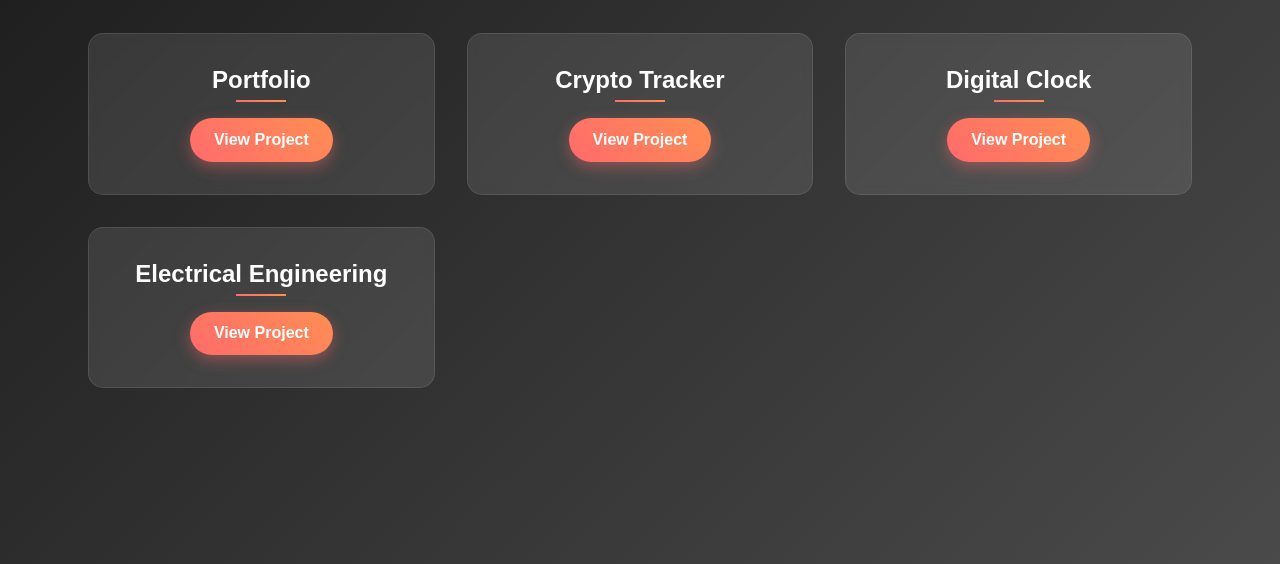
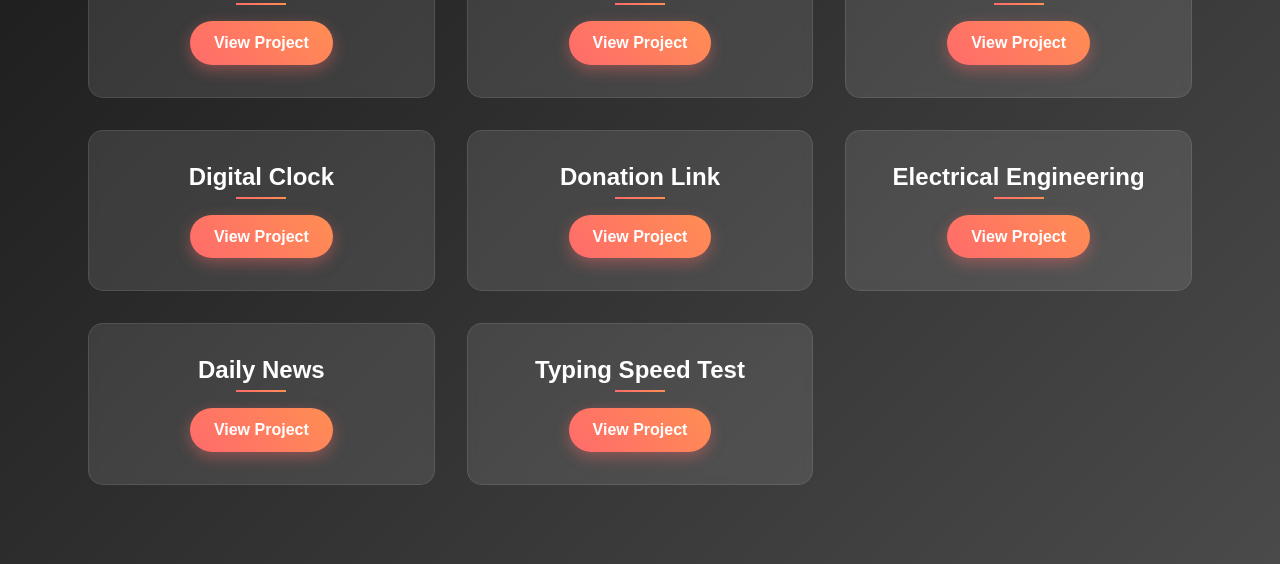
Before and after one commit to Tyler1201623/Website-URLS, a plain HTML site: page Index.html in a window 1280 px wide. Shown: the part 236-800 px from the top of the page. Drawn offline with Linux system fonts and the light colour scheme.

Commit message:
Update Website URLS files

```diff
--- a/Index.html
+++ b/Index.html
@@ -15,6 +15,10 @@
                 <a href="https://tyler1201623.github.io/Portfolio/" target="_blank">View Project</a>
             </div>
             <div class="url-card">
+                <h2>E-Commerce</h2>
+                <a href="https://tyler1201623.github.io/Ecom/" target="_blank">View Project</a>
+            </div>
+            <div class="url-card">
                 <h2>Crypto Tracker</h2>
                 <a href="https://tyler1201623.github.io/Crypto-Tracker/" target="_blank">View Project</a>
             </div>
@@ -23,8 +27,20 @@
                 <a href="https://tyler1201623.github.io/Digital-Clock/" target="_blank">View Project</a>
             </div>
             <div class="url-card">
+                <h2>Donation Link</h2>
+                <a href="https://tyler1201623.github.io/Donation-Link/" target="_blank">View Project</a>
+            </div>
+            <div class="url-card">
                 <h2>Electrical Engineering</h2>
-                <a href="https://tyler1201623.github.io/Electrical-Engineering" target="_blank">View Project</a>
+                <a href="https://tyler1201623.github.io/Electrical-Engineering/" target="_blank">View Project</a>
+            </div>
+            <div class="url-card">
+                <h2>Daily News</h2>
+                <a href="https://tyler1201623.github.io/Daily-News/" target="_blank">View Project</a>
+            </div>
+            <div class="url-card">
+                <h2>Typing Speed Test</h2>
+                <a href="https://tyler1201623.github.io/Typing-Speed-Test/" target="_blank">View Project</a>
             </div>
         </div>
     </div>
```
